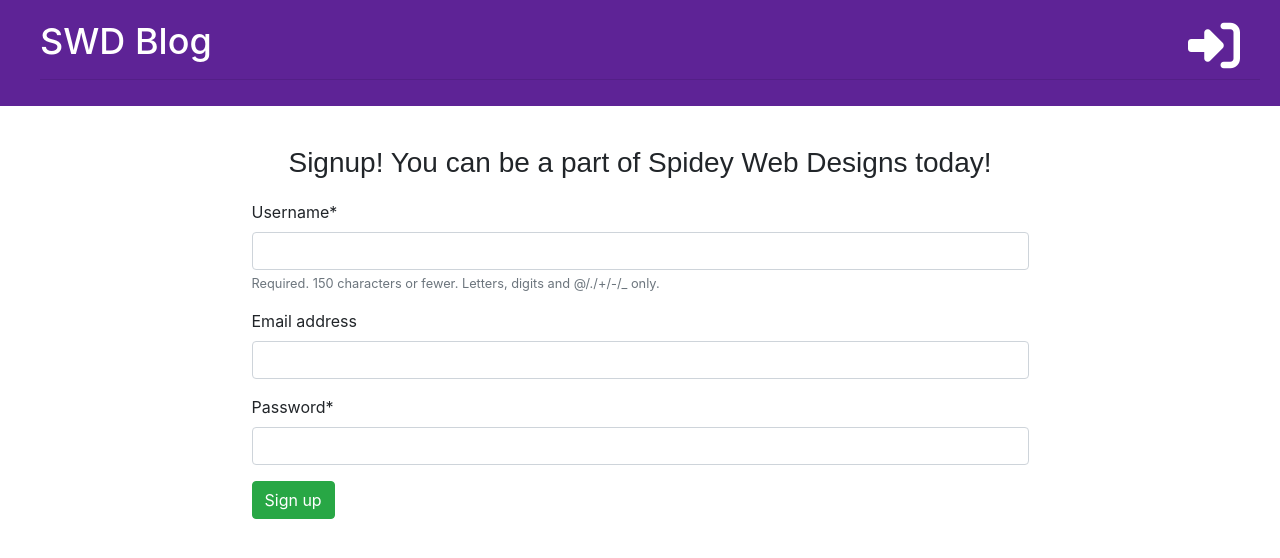
After one commit to ajthomas1299/django-blog, a Django app: page /signup/ in a window 1280 px wide. The commit adds this page. Shown: the top 558 px of the page. Run offline with Django 3.2, Linux system fonts and the light colour scheme; some libraries are stand-ins or nearby versions.

Commit message:
Add feature for new user to signup.

```diff
--- a/blog/forms.py
+++ b/blog/forms.py
@@ -1,6 +1,9 @@
 from django import forms
+from django.contrib.auth.models import User
 from .models import Post, Comment
-#from django.db import models
+from crispy_forms.helper import FormHelper
+from crispy_forms.layout import Submit
+#from crispy_forms.bootstrap import (PrependedText, PrependedAppendedText, FormActions)
 
 
 class PostForm(forms.ModelForm):
@@ -15,3 +18,14 @@ class CommentForm(forms.ModelForm):
         #author = forms.CharField(max_length=250)
         model = Comment
         fields = ['text', ]
+
+
+class UserForm(forms.ModelForm):
+    password = forms.CharField(widget=forms.PasswordInput())
+    helper = FormHelper()
+    helper.form_method = 'POST'
+    helper.add_input(Submit('Sign up', 'Sign up', css_class='btn btn-success'))
+
+    class Meta:
+        model = User
+        fields = ('username', 'email', 'password', )
--- a/blog/static/css/blog.css
+++ b/blog/static/css/blog.css
@@ -11,7 +11,12 @@
     text-decoration: none;
 }
 
-.fa-2x:hover {
+.fa-edit {
+    margin-top: 10px;
+}
+
+
+.fa-edit:hover {
     color: #218838;
 }
 
@@ -60,6 +65,7 @@ textarea {
 
 .fa-trash-alt {
     color: pink;
+    margin-top: 11px;
 }
 
 .fa-trash-alt:hover {
--- a/blog/templates/blog/post_detail.html
+++ b/blog/templates/blog/post_detail.html
@@ -11,8 +11,8 @@
         <h1>{{ post.title }}</h1>
 
         {% if user.is_authenticated %}
-            <a href="{% url 'post_edit' pk=post.pk %}" title="Edit"> <i class="far fa-edit fa-2x ml-3 mt-2"></i></a>
-            <a href="{% url 'post_delete' pk=post.pk %}" title="Delete Post" onclick="return confirm('Are you sure you want to delete this post??')"> <i class="far fa-trash-alt fa-2x ml-3 mt-2"></i></a>
+            <a href="{% url 'post_edit' pk=post.pk %}" title="Edit"> <i class="far fa-edit fa-2x ml-3 "></i></a>
+            <a href="{% url 'post_delete' pk=post.pk %}" title="Delete Post" onclick="return confirm('Are you sure you want to delete this post??')"> <i class="far fa-trash-alt fa-2x ml-3 "></i></a>
         {% endif %}
 
         </div>
--- /dev/null
+++ b/blog/templates/registration/signup.html
@@ -0,0 +1,15 @@
+{% extends 'blog/base.html' %}
+
+{% block title %}Signup{% endblock %}
+
+{% load crispy_forms_tags %}
+
+{% block content %}
+<div class="panel panel-default" style="width: 70%; margin: 0 auto; ">
+    <h3 style="margin-bottom: 20px; text-align: center; font-family: sans-serif">Signup!  You can be a part of Spidey Web Designs today!</h3>
+    <div class="panel-body" style="margin: 0 auto;">
+        {% crispy form %}
+    </div>
+</div>
+
+{% endblock %}
--- a/blog/urls.py
+++ b/blog/urls.py
@@ -48,4 +48,7 @@ urlpatterns = [
     path('comment/<int:pk>/approve/',
          views.comment_approve, name='comment_approve'),
 
+    # 127.0.0.1:8000/signup
+    path('signup/', views.signup, name='signup'),
+
 ]
--- a/blog/views.py
+++ b/blog/views.py
@@ -1,8 +1,10 @@
+from django.contrib.auth import login
 from django.contrib.auth.decorators import login_required
+from django.contrib.auth.models import User
 from django.shortcuts import render, get_object_or_404, redirect
 from django.utils import timezone
 
-from .forms import PostForm, CommentForm
+from .forms import PostForm, CommentForm, UserForm
 from .models import Post, Comment
 
 
@@ -109,3 +111,15 @@ def comment_approve(request, pk):
     comment = get_object_or_404(Comment, pk=pk)
     comment.approve()
     return redirect('post_detail', pk=comment.post.pk)
+
+
+def signup(request):
+    if request.method == 'POST':
+        form = UserForm(request.POST)
+        if form.is_valid():
+            new_user = User.objects.create_user(**form.cleaned_data)
+            login(request, new_user)
+            return redirect('/')
+    else:
+        form = UserForm()
+    return render(request, 'registration/signup.html', {'form': form})
--- a/blog_app/settings.py
+++ b/blog_app/settings.py
@@ -25,6 +25,8 @@ SECRET_KEY = 'c080!^y8b_0q=ws$ut0r_#x)prkqu^g$u53f9$-gl@0g!&j84x'
 # SECURITY WARNING: don't run with debug turned on in production!
 DEBUG = True
 
+CRISPY_TEMPLATE_PACK = 'bootstrap4'
+
 ALLOWED_HOSTS = []
 
 
@@ -37,7 +39,8 @@ INSTALLED_APPS = [
     'django.contrib.sessions',
     'django.contrib.messages',
     'django.contrib.staticfiles',
-    'blog'
+    'blog',
+    'crispy_forms',
 ]
 
 MIDDLEWARE = [
@@ -118,6 +121,7 @@ USE_TZ = True
 # Static files (CSS, JavaScript, Images)
 # https://docs.djangoproject.com/en/3.1/howto/static-files/
 
+
 STATIC_URL = '/static/'
 LOGIN_REDIRECT_URL = 'post_list'
 LOGOUT_REDIRECT_URL = '/'
--- a/requirements.txt
+++ b/requirements.txt
@@ -4,6 +4,7 @@ autopep8==1.5.4
 bleach==3.2.1
 colorama==0.4.4
 Django==3.1.4
+django-crispy-forms==1.10.0
 django-markdownify==0.8.1
 isort==5.6.4
 lazy-object-proxy==1.4.3
```
Also changed, not shown: db.sqlite3.
